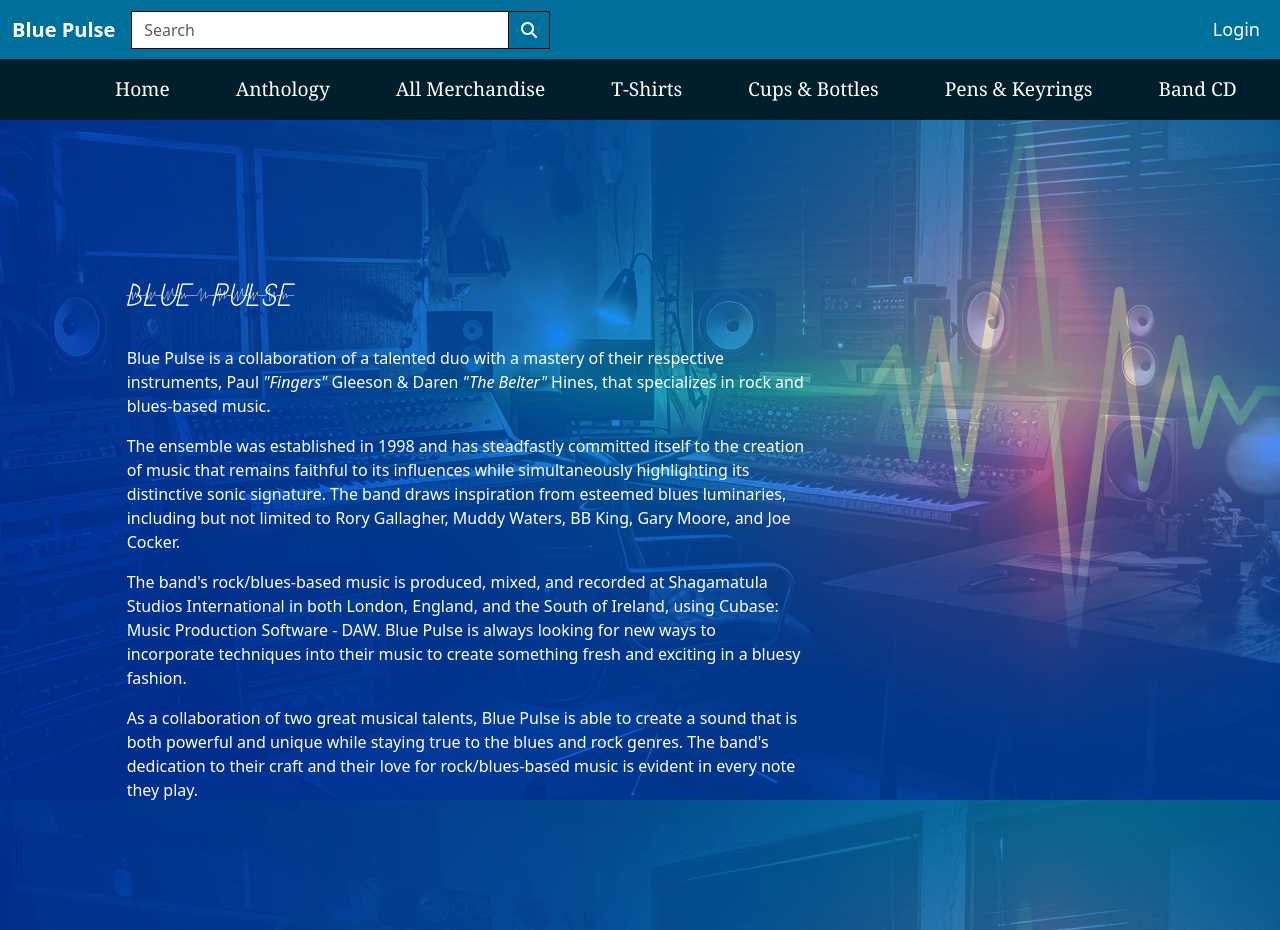
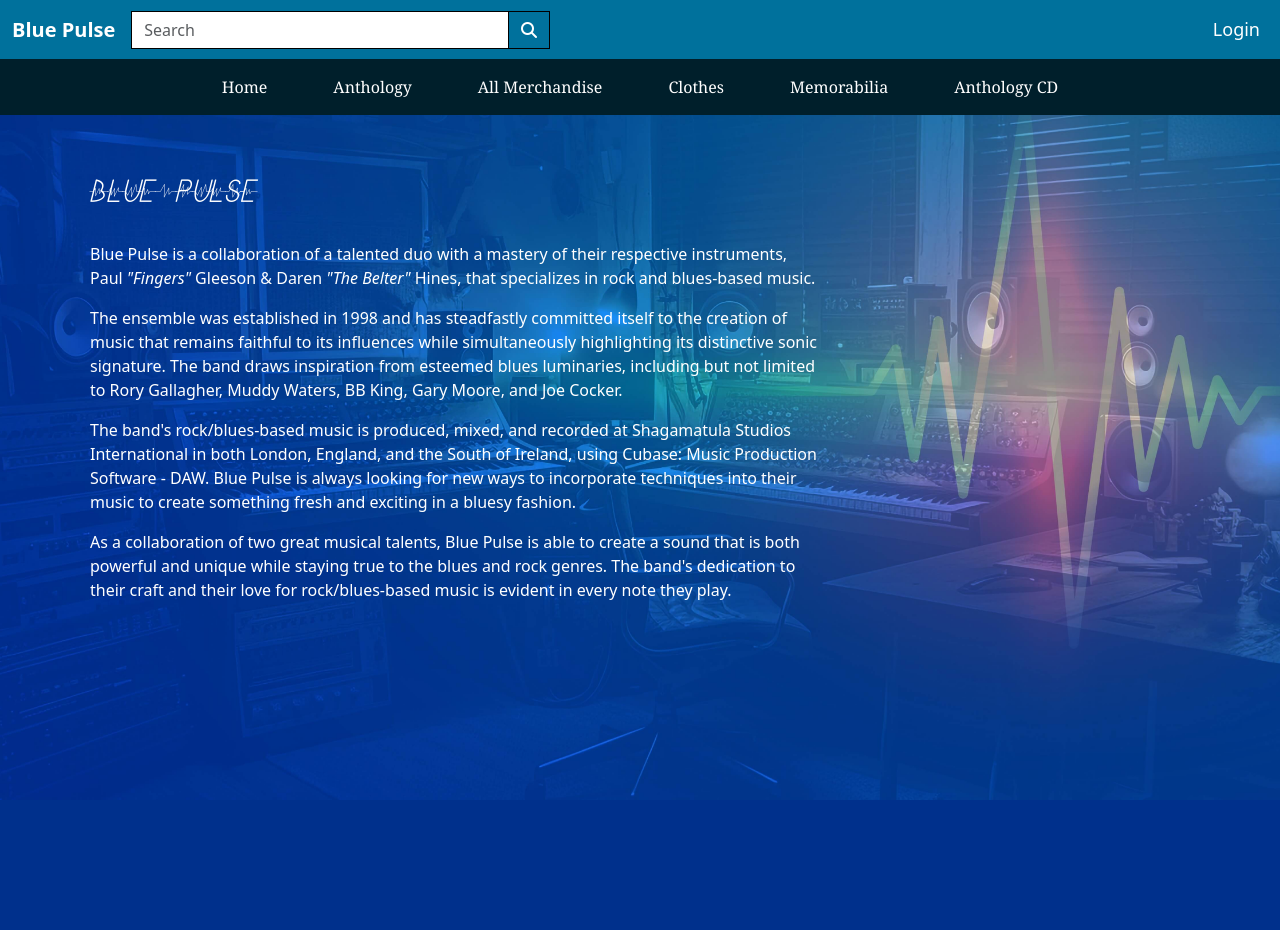
Before and after one commit to Shaga-Matula/blue-pulse-band-dev, a Django app: page / in a window 1280 px wide. After the commit the page ends 800 px from the top, so only its background shows below. Run offline with Django 3.2, Linux system fonts and the light colour scheme; some libraries are stand-ins or nearby versions.

Commit message:
bug(index):fix screen overlay

```diff
--- a/static/styles/css/style.css
+++ b/static/styles/css/style.css
@@ -54,7 +54,7 @@
     font-family: Georgia, 'Times New Roman', Times, serif;
     color: white;
     white-space: nowrap;
-    font-size: larger;
+    font-size: ;
 }
 
 
@@ -69,14 +69,19 @@
     -o-background-size: cover;
     background-size: cover;
     background-repeat: no-repeat;
-    min-height: calc(100vh - 100px);
+    min-height: calc(100vh - 140px);
     width: 100vw;
 }
 
 /* Footer phantom main page */
 
-.min-height-main-footer {
-    min-height: calc(100vh - 10px);
+.min-height {
+    min-height: calc(100vh - 350px);
+}
+
+.min-height-login{
+
+    padding-top: 200px;
 }
 
 
@@ -232,7 +237,7 @@ audio {
 
 /* Remove gap at to of screen */
 @media(max-width: 767px) {
-    .min-height-main-footer,
+    .min-height,
     .adjust-index-height {
         align-items: flex-start;
         min-height: auto;
--- a/templates/allauth/account/login.html
+++ b/templates/allauth/account/login.html
@@ -7,7 +7,7 @@
 
 {% block inner_content %}
 
-<h1>{% trans "Sign In" %}</h1>
+<h1 class="min-height-login">{% trans "Sign In" %}</h1>
 
 {% get_providers as socialaccount_providers %}
 
@@ -33,10 +33,11 @@ for a {{ site_name }} account and sign in below:{% endblocktrans %}</p>
 <a class="text-white" href="{{ signup_url }}">sign up</a> first.{% endblocktrans %}</p>
 {% endif %}
 
-<form class="login" method="POST" action="{% url 'account_login' %}">
+<form class="login " method="POST" action="{% url 'account_login' %}">
   {% csrf_token %}
   {{ form|crispy }}
   {% if redirect_field_value %}
+  <br>
   <input type="hidden" name="{{ redirect_field_name }}" value="{{ redirect_field_value }}" />
   {% endif %}
   <a class="button secondaryAction text-white" href="{% url 'account_reset_password' %}">{% trans "Forgot Password?" %}</a>
--- a/templates/allauth/account/signup.html
+++ b/templates/allauth/account/signup.html
@@ -1,7 +1,8 @@
+
 {% extends "account/base.html" %}
 
 {% load i18n %}
-
+{% load crispy_forms_tags %}
 {% block head_title %}{% trans "Signup" %}{% endblock %}
 
 {% block content %}
@@ -10,8 +11,9 @@
 <p>{% blocktrans %}Already have an account? Then please <a href="{{ login_url }}">sign in</a>.{% endblocktrans %}</p>
 
 <form class="signup" id="signup_form" method="post" action="{% url 'account_signup' %}">
+
   {% csrf_token %}
-  {{ form.as_p }}
+  {{ form|crispy }}
   {% if redirect_field_value %}
   <input type="hidden" name="{{ redirect_field_name }}" value="{{ redirect_field_value }}" />
   {% endif %}
--- a/templates/base.html
+++ b/templates/base.html
@@ -72,10 +72,10 @@
                     </form>
                 </div>
                 <!-- Collapsible Nav Bar -->
-                <button class="navbar-toggler" type="button" data-bs-toggle="collapse" data-bs-target="#navbarNav"
+                <!-- <button class="navbar-toggler" type="button" data-bs-toggle="collapse" data-bs-target="#navbarNav"
                     aria-controls="navbarNav" aria-expanded="false" aria-label="Toggle navigation">
-                    <!-- <span class="navbar-toggler-icon bg-white"></span> -->
-                </button>
+                    <span class="navbar-toggler-icon bg-white"></span>
+                </button> -->
                 <div class="collapse navbar-collapse justify-content-end" id="navbarNav">
                     <ul class="navbar-nav">
                         {% if request.user.is_authenticated %}
@@ -112,16 +112,13 @@
                             <a class="nav-link" href="{% url 'all_merchandise' %}">All Merchandise</a>
                         </li>
                         <li class="nav-item second-navbar-li">
-                            <a class="nav-link" href="#">T-Shirts</a>
+                            <a class="nav-link" href="#">Clothes</a>
                         </li>
                         <li class="nav-item second-navbar-li">
-                            <a class="nav-link" href="#">Cups & Bottles</a>
+                            <a class="nav-link" href="#">Memorabilia</a>
                         </li>
                         <li class="nav-item second-navbar-li">
-                            <a class="nav-link" href="#">Pens & Keyrings</a>
-                        </li>
-                        <li class="nav-item second-navbar-li">
-                            <a class="nav-link" href="#">Band CD</a>
+                            <a class="nav-link" href="#">Anthology CD</a>
                         </li>
                         {% if request.user.is_authenticated %}
                         <li class="nav-item second-navbar-li">
--- a/templates/home/index.html
+++ b/templates/home/index.html
@@ -2,8 +2,8 @@
 {% block content %}
     {% load static %}
 
-    <main class="container d-flex justify-content-start align-items-center adjust-index-height col-md-10 min-height-main-footer">
-        <div class="">
+    <main class="container d-flex justify-content-start align-items-center min-height">
+        <div>
             <div class="col-lg-8 col-md-9 col-sm-12 col-12 p-2 text-white ">
                 <br/>
                 <h1 class="lifeline-font">
```
